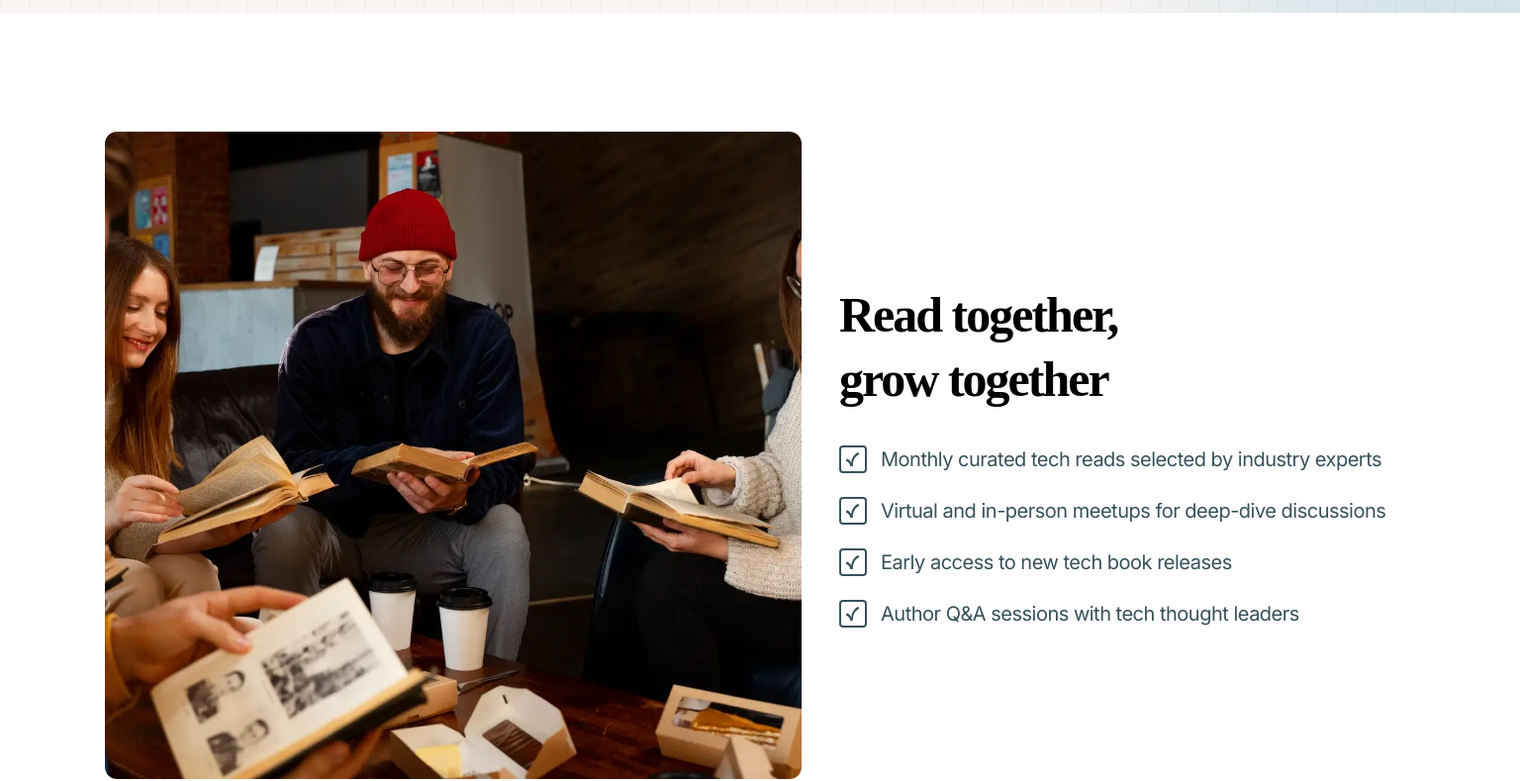
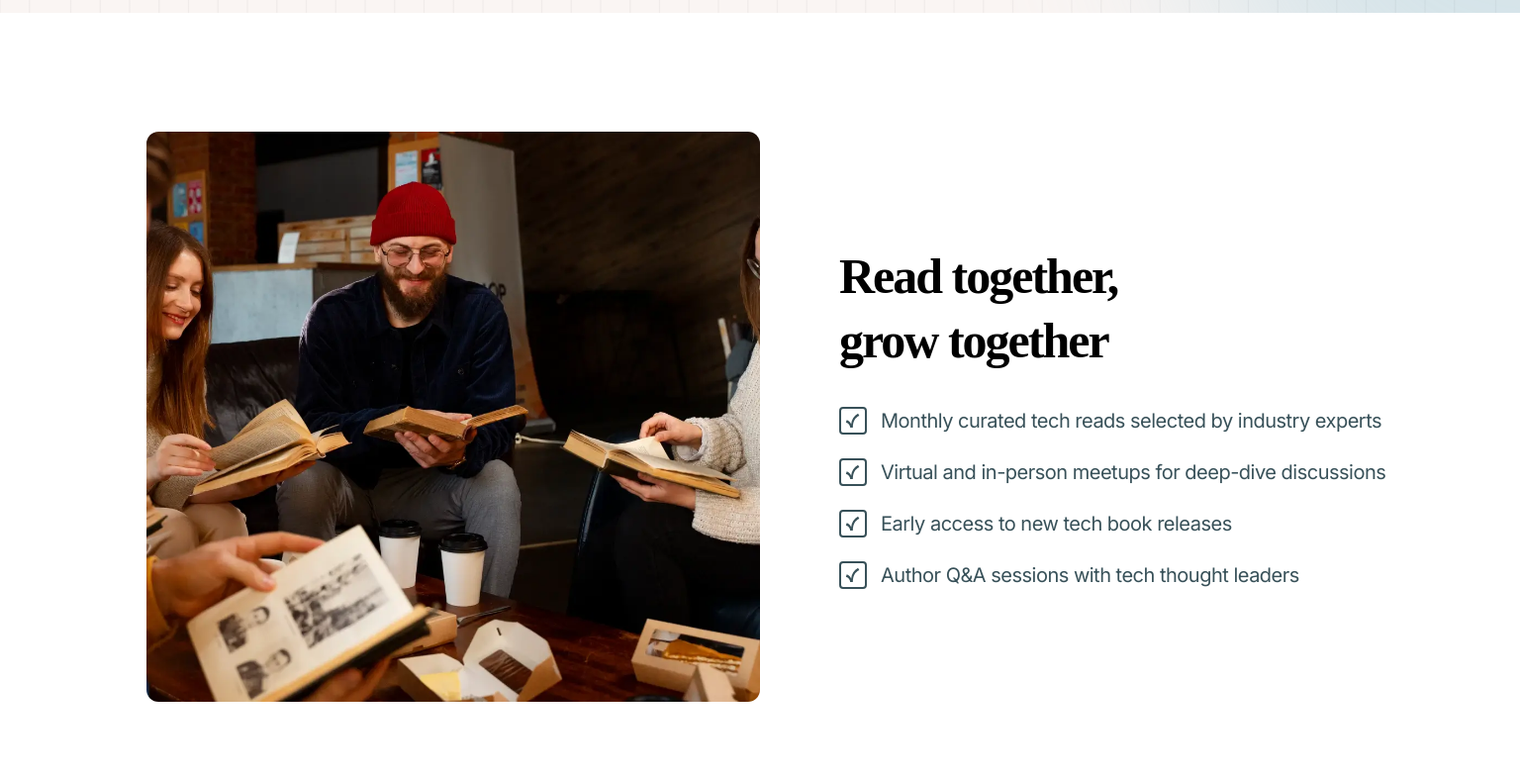
Before and after one commit to Tobar12/tech-book-club-landing-page, a plain HTML site: page index.html in a window 1536 px wide. Shown: the part 840-1629 px from the top of the page at 99% size. Drawn offline with Linux system fonts and the light colour scheme; a web font is replaced by a local one.

Commit message:
Update readtogether.css

```diff
--- a/css/readtogether.css
+++ b/css/readtogether.css
@@ -69,7 +69,7 @@
         gap: 24px;
     }
 
-    .main__readtogether__img {
+    .main__readtogether__img img {
         max-width: 620px;
         margin-left: auto;
     }
```
